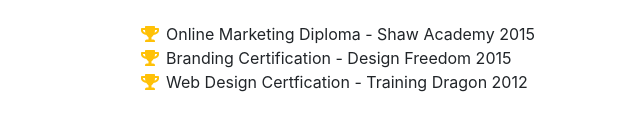
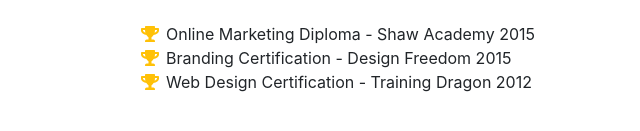
Before and after one commit to romaine1989/mycv, a website with bundled scripts: page index.html in a window 1280 px wide. Shown: the part 3916-4047 px from the top of the page, 194-834 px from the left. Built offline with nearby package versions, Linux system fonts and the light colour scheme; a web font is replaced by a local one.

Commit message:
spelling correction on certification

```diff
--- a/index.html
+++ b/index.html
@@ -295,7 +295,7 @@
               Branding Certification - Design Freedom 2015</li>
             <li>
               <i class="fa-li fa fa-trophy text-warning"></i>
-              Web Design Certfication - Training Dragon 2012</li>
+              Web Design Certification - Training Dragon 2012</li>
           </ul>
         </div>
       </section>
```
